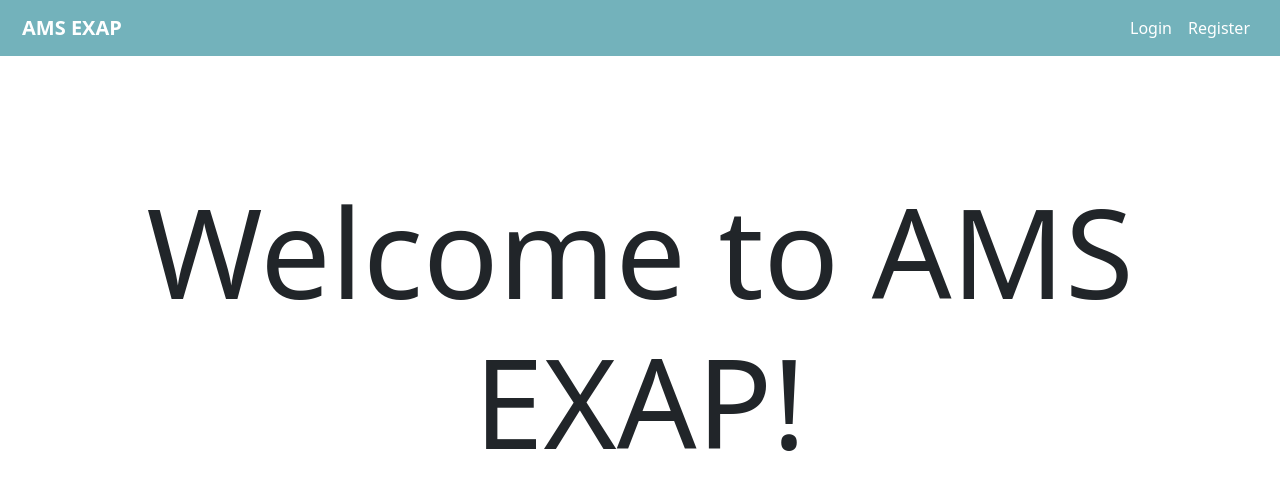
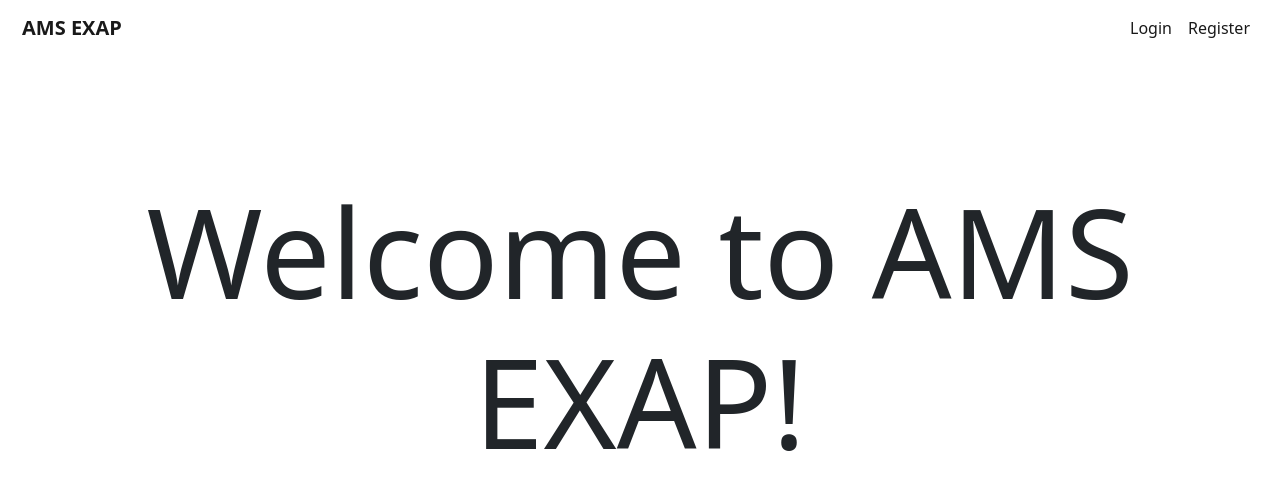
Before and after one commit to JackPadalino/ExApp, a Django app: page / in a window 1280 px wide. Shown: the top 485 px of the page. Run offline with Django 4.2, Linux system fonts and the light colour scheme.

Commit message:
Updated colors for nav bar and background

```diff
--- a/main/static/main/main.css
+++ b/main/static/main/main.css
@@ -6,7 +6,8 @@ body{
 
 .navbar {
   /*background-color: #50a569;*/
-  background-color: #73b2bb;
+  /*background-color: #73b2bb;*/
+  background-color: #ffffff;
   padding-left:10px;
   padding-right:10px;
   margin-bottom:20px;
--- a/main/templates/main/base.html
+++ b/main/templates/main/base.html
@@ -16,7 +16,7 @@
 </head>
 
 <body>
-    <nav class="navbar navbar-expand-md navbar-dark">
+    <nav class="navbar navbar-expand-md navbar-light">
         <div class="container-fluid">
             <a class="navbar-brand" href="{% url 'main-home' %}"><b>AMS EXAP</b></a>
             <button class="navbar-toggler" type="button" data-bs-toggle="collapse"
```
